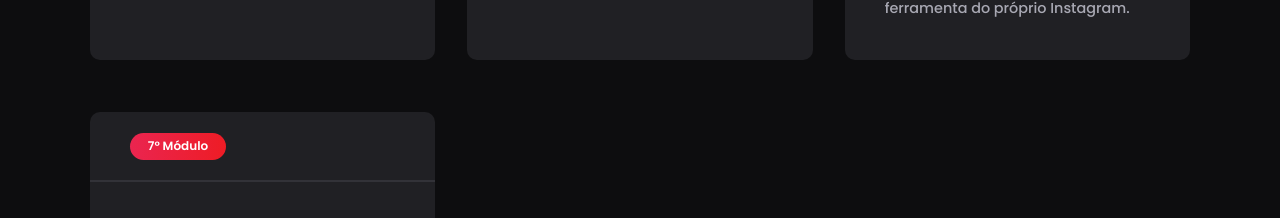
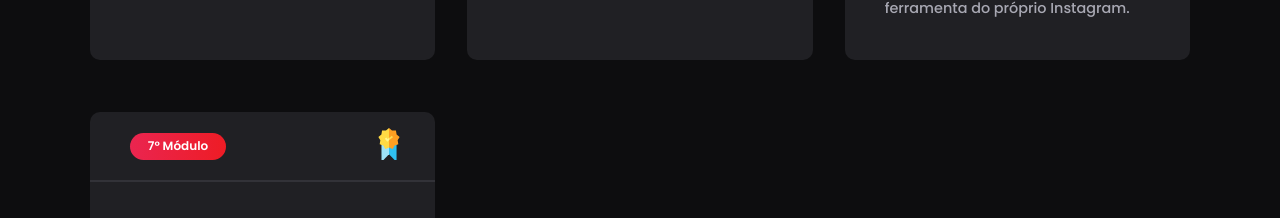
Before and after one commit to gabrieldiasss/freela-destravando-seu-design, a React (Create React App) app: page / in a window 1280 px wide. Shown: the part 4280-4498 px from the top of the page. Built offline with nearby package versions, Linux system fonts and the light colour scheme.

Commit message:
doze deploy

```diff
--- a/src/components/vouAprender.js
+++ b/src/components/vouAprender.js
@@ -1,6 +1,7 @@
 /* eslint-disable import/no-anonymous-default-export */
 import React, {useState} from 'react'
 
+import Premium from './imgPremium.svg'
 
 import './vouAprender.css'
 
@@ -40,7 +41,7 @@ export default () => {
                                 <div className="box" key={key} >
                                     <header>
                                         <div className="background-modulo">
-                                            <div className="modulo" >
+                                            <div className="modulo">
                                                 {item.modulo}
                                             </div>
                                         </div>
@@ -92,7 +93,7 @@ export default () => {
                                         </div>
 
                                         <div className="logoPremium">
-
+                                            <img className="porDentroDaLogo" src={Premium} />
                                         </div>
                                     </header>
 
```
Also changed, not shown: 2 other files (tests, documents, lock files or other folders).
